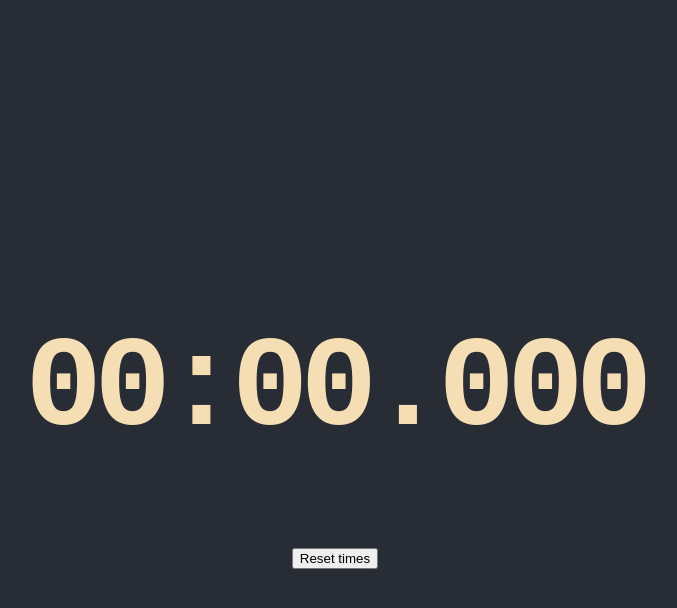
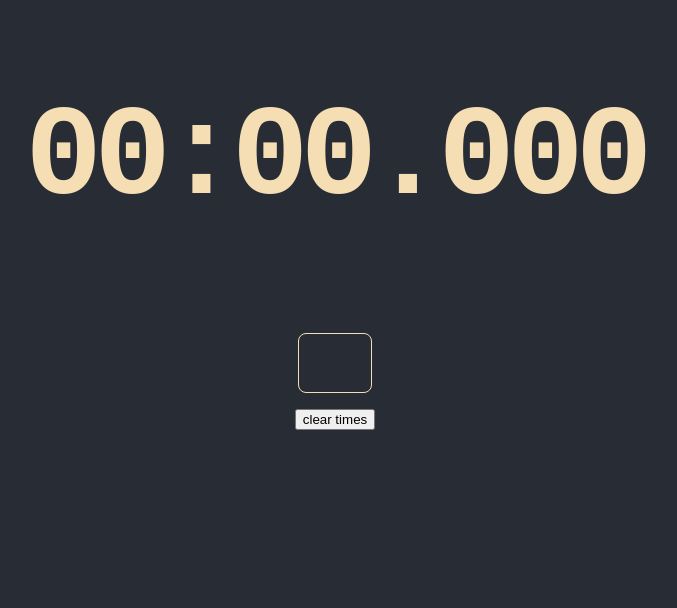
Before and after one commit to antonioxdias/startwatch, a React (Create React App) app: page / in a window 1280 px wide. Shown: the top 608 px of the page, without its empty margins (305-982 px from the left). Built offline with nearby package versions, Linux system fonts and the light colour scheme.

Commit message:
Draft timetable. Basic layouting

```diff
--- a/src/App.css
+++ b/src/App.css
@@ -1,34 +1,6 @@
-.App {
-  text-align: center;
-}
-
-.App-logo {
-  height: 40vmin;
-  pointer-events: none;
-}
-
-@media (prefers-reduced-motion: no-preference) {
-  .App-logo {
-    animation: App-logo-spin infinite 20s linear;
-  }
-}
-
 .App {
   background-color: #282c34;
   min-height: 100vh;
-  display: flex;
-  flex-direction: column;
-  align-items: center;
-  justify-content: center;
   font-size: calc(10px + 2vmin);
   color: white;
 }
-
-@keyframes App-logo-spin {
-  from {
-    transform: rotate(0deg);
-  }
-  to {
-    transform: rotate(360deg);
-  }
-}
--- a/src/App.tsx
+++ b/src/App.tsx
@@ -1,7 +1,7 @@
 import React from 'react'
 import useTimes from './lib/useTimes'
-import { timeDisplay } from './lib/utils'
 import Timer from './components/Timer'
+import Timetable from './components/Timetable'
 
 import './App.css'
 
@@ -9,12 +9,27 @@ function App() {
   const { times, addTime, clearTimes } = useTimes('3x3')
 
   return (
-    <div className="App">
-      <Timer saveTime={addTime} />
-      {
-        times.map(time => <span>{timeDisplay(time)}</span>)
-      }
-      <button onClick={clearTimes}>Reset times</button>
+    <div
+      style={{
+          backgroundColor: '#282c34',
+          minHeight: '100vh',
+          fontSize: 'calc(10px + 2vmin)',
+          color: 'white',
+      }}
+    >
+      <main
+        style={{
+          display: 'flex',
+          flexDirection: 'column',
+          alignItems: 'center',
+          maxWidth: 1200,
+          margin: 'auto'
+        }}
+      >
+        <Timer saveTime={addTime} />
+        <Timetable times={times} />
+        <button onClick={clearTimes}>clear times</button>
+      </main>
     </div>
   )
 }
--- /dev/null
+++ b/src/components/Timetable.tsx
@@ -0,0 +1,28 @@
+import React from 'react'
+import { timeDisplay } from '../lib/utils'
+
+const Timetable = ({ times }: { times: number[]}) => {
+
+  return (
+    <div style={{
+      margin: '1rem',
+      padding: '1rem',
+      border: 'solid 1px wheat',
+      borderRadius: '8px'
+    }}>
+      <ol>
+        {
+          times.map(time => (
+            <li style={{
+              fontFamily: 'monospace, monospace'
+            }}>
+              { timeDisplay(time, true) }
+            </li>
+          ))
+        }
+      </ol>
+    </div>
+  )
+}
+
+export default Timetable
--- a/src/lib/utils.ts
+++ b/src/lib/utils.ts
@@ -1,6 +1,6 @@
 const pad = (num: number, z: number = 2) => ('00' + num).slice(-z)
 
-export const timeDisplay = (time: number) => {
+export const timeDisplay = (time: number, simple: boolean = false) => {
   let s = time
   const ms = s % 1000;
   s = (s - ms) / 1000;
@@ -8,5 +8,6 @@ export const timeDisplay = (time: number) => {
   s = (s - secs) / 60;
   const mins = s % 60;
 
+  if (simple && mins === 0) return pad(secs) + '.' + pad(ms, 3)
   return pad(mins) + ':' + pad(secs) + '.' + pad(ms, 3)
 }
```
